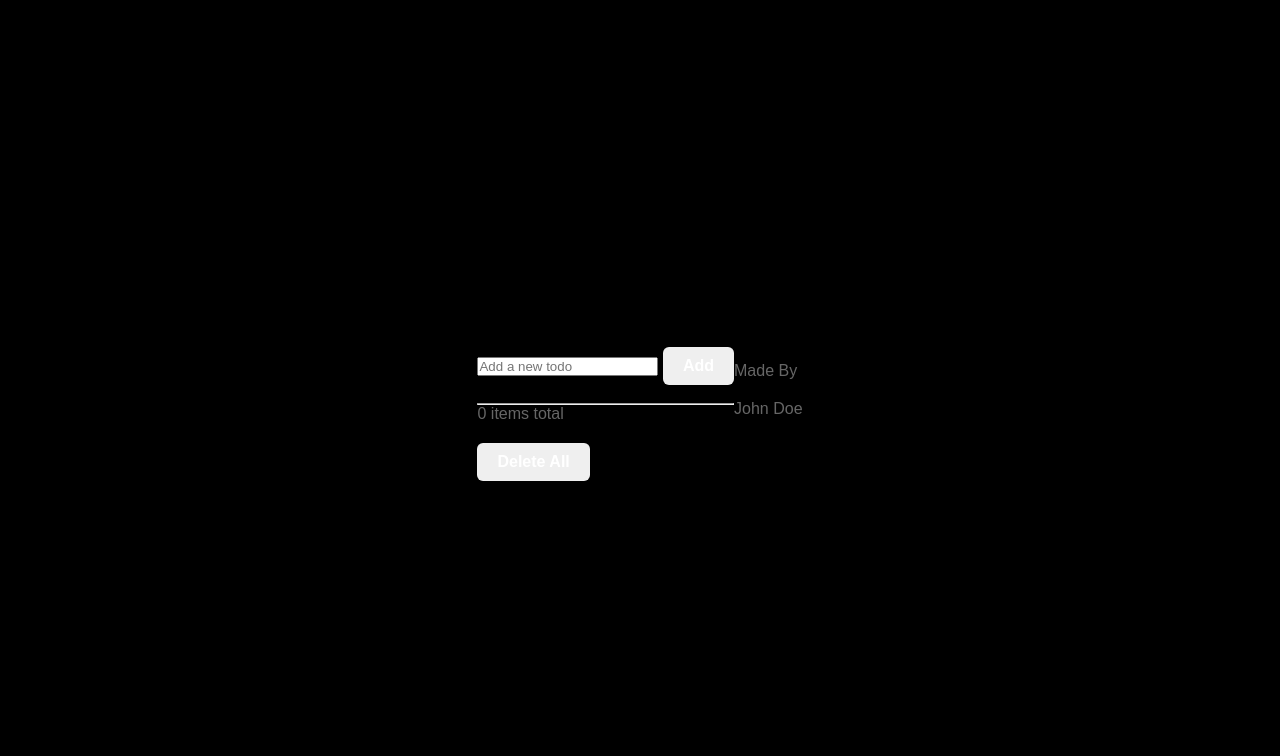
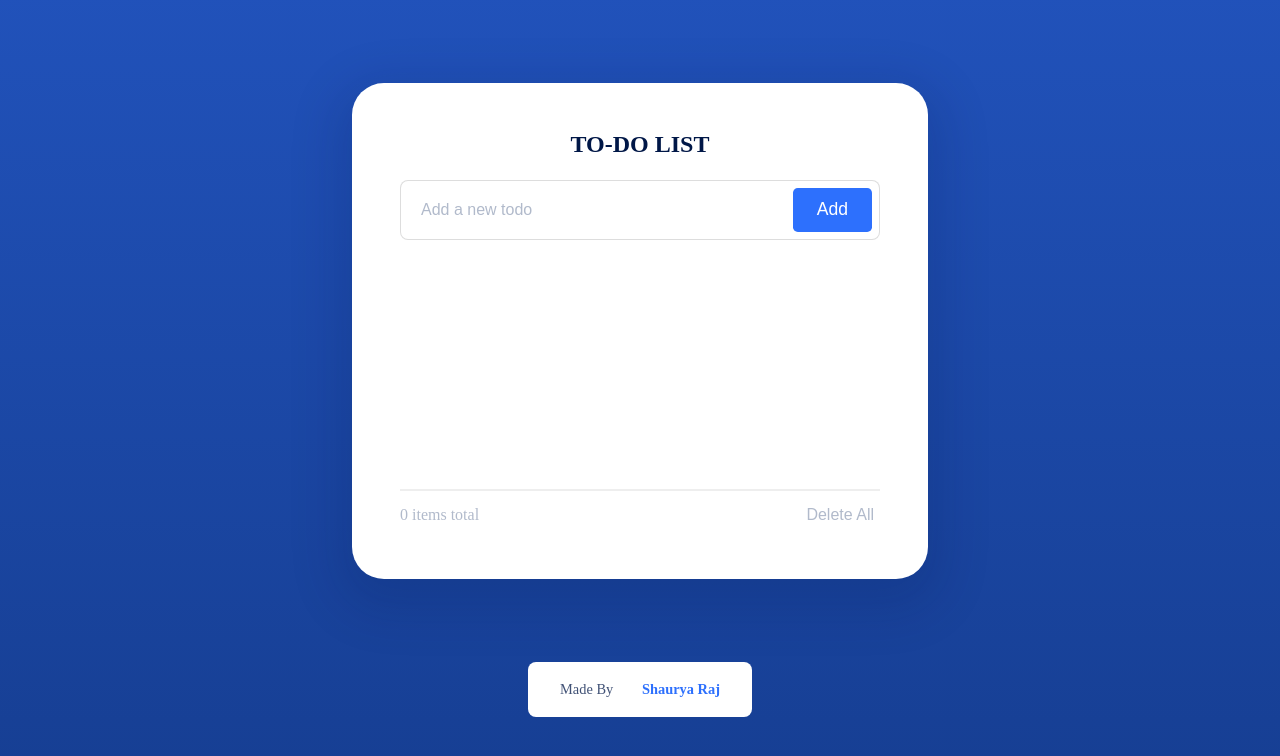
Before and after one commit to shaurya-raj710/JS-Daily, a plain HTML site: page COMPLETE-START/to-do/index.html in a window 1280 px wide. Drawn offline with Linux system fonts and the light colour scheme; files that its build step writes are made by us from their sources; files whose address does not match are found by name.

Commit message:
made the css of the todo list

```diff
--- a/COMPLETE-START/to-do/index.html
+++ b/COMPLETE-START/to-do/index.html
@@ -33,7 +33,7 @@
     <footer>
       <div class="footer">
         <p class="made-by">Made By</p>
-        <p class="author">John Doe</p>
+        <p class="author">Shaurya Raj</p>
       </div>
     </footer>
   </body>
--- /dev/null
+++ b/COMPLETE-START/to-do/style.css
@@ -0,0 +1,208 @@
+:root {
+  --gradient: linear-gradient(
+    180deg,
+    rgba(45, 112, 1253, 0.73) 0%,
+    #163e92 100%
+  );
+  --dark: #001747;
+  --grey: #b1bacb;
+  --grey-border: rgba(210, 210, 210, 0.75);
+  --grey-light: #eeeeee;
+  --grey-dark: #405175;
+  --blue: #2d70fd;
+  --green: #00d8a7;
+  --white: #ffffff;
+}
+
+body {
+  background: var(--gradient);
+  margin: 0;
+  height: 100vh;
+  display: flex;
+  flex-direction: column;
+  justify-content: space-evenly;
+  align-items: center;
+}
+
+.btn {
+  color: var(--white);
+  font-size: 1.1rem;
+  padding: 0.7rem 1.5rem;
+  border-radius: 0.3rem;
+  background-color: var(--blue);
+  border: none;
+  position: absolute;
+  right: 0.5rem;
+  bottom: 0.5rem;
+}
+
+h1,
+h2,
+h3,
+h4,
+h5,
+h6,
+p {
+  margin: 0;
+}
+
+/* Todo Container */
+
+.todo {
+  display: flex;
+  flex-direction: column;
+  justify-content: space-around;
+  border-radius: 2rem;
+  background: var(--white);
+  padding: 3rem;
+  height: 50%;
+  width: 60%;
+  box-shadow: 0 1rem 3rem 1rem rgba(0, 23, 71, 0.15);
+  max-width: 30rem;
+}
+
+h2 {
+  text-transform: uppercase;
+  height: 3rem;
+  color: var(--dark);
+  text-align: center;
+}
+
+.input {
+  position: relative;
+  display: flex;
+}
+
+.input-field {
+  width: 100%;
+  border: 0.06rem solid #d2d2d2bf;
+  border-radius: 0.5rem;
+  padding: 1.25rem;
+  font-size: 1rem;
+}
+
+input[type="text"]::placeholder {
+  color: var(--grey);
+}
+
+.todo-container {
+  display: flex;
+  gap: 1rem;
+}
+
+ul {
+  padding: 0;
+  margin: 0;
+  overflow-y: scroll;
+}
+
+li {
+  display: flex;
+  flex-direction: column;
+  gap: 1.2rem;
+  padding: 1.3rem;
+}
+
+#todoList p {
+  display: flex;
+  gap: 1rem;
+  color: var(--dark);
+  align-items: center;
+}
+
+#todoList .disabled {
+  color: #8f98a8;
+}
+
+.disabled {
+  display: flex;
+  text-decoration: line-through;
+}
+
+input[type="checkbox"] {
+  appearance: none;
+  -webkit-appearance: none;
+  -moz-appearance: none;
+  cursor: pointer;
+}
+
+input[type="checkbox"]::before {
+  content: "\2713";
+  display: inline-block;
+  width: 2rem;
+  height: 2rem;
+  font-size: 1.7rem;
+  text-align: center;
+  border: 0.06rem solid var(--grey-border);
+  border-radius: 50%;
+  color: transparent;
+}
+
+input[type="checkbox"]:checked::before {
+  color: var(--white);
+  background-color: var(--green);
+  border: 0.06rem solid var(--green);
+  border-radius: 50%;
+}
+
+.counter {
+  border: 0.06rem solid var(--grey-light);
+}
+
+.counter-container {
+  height: 2rem;
+  display: flex;
+  justify-content: space-between;
+  color: var(--grey);
+}
+
+.counter-container p {
+  align-self: center;
+}
+
+.counter-container button {
+  border: none;
+  background-color: transparent;
+  color: var(--grey);
+  font-size: 1rem;
+}
+
+.footer {
+  display: flex;
+  gap: 1.8rem;
+  background-color: var(--white);
+  padding: 1.2rem 2rem;
+  border-radius: 0.5rem;
+}
+
+.made-by,
+.author {
+  font-size: 0.9rem;
+}
+
+.made-by {
+  color: var(--grey-dark);
+}
+
+.author {
+  color: var(--blue);
+  font-weight: bold;
+}
+
+.scroll {
+  height: 15rem;
+  scrollbar-width: thin;
+}
+
+.scroll::-webkit-scrollbar {
+  width: 0.6rem;
+}
+
+.scroll::-webkit-scrollbar-thumb {
+  background-color: var(--blue);
+  border-radius: 0.5rem;
+}
+
+.scroll::-webkit-scrollbar-track {
+  display: none;
+}
```
